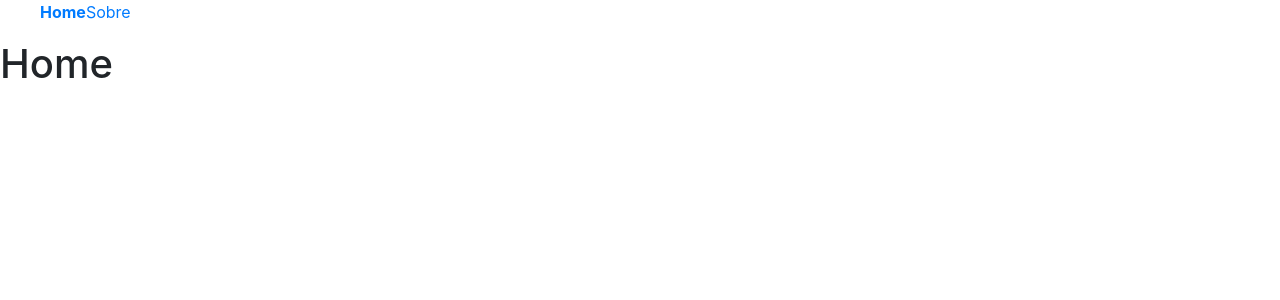
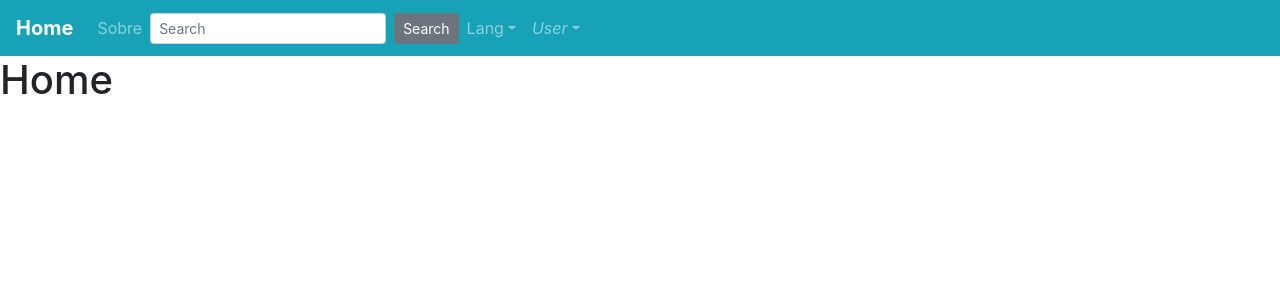
Before and after one commit to caro-marks/ibook, a Nuxt app: page / in a window 1280 px wide. Shown: the top 300 px of the page. Built offline with nearby package versions, Linux system fonts and the light colour scheme; no server answers.

Commit message:
first time on bootstrap

```diff
--- a/layouts/main.vue
+++ b/layouts/main.vue
@@ -1,9 +1,43 @@
 <template>
   <div class="default-main">
-    <ul>
-      <NuxtLink to="/">Home</NuxtLink>
-      <NuxtLink to="/sobre">Sobre</NuxtLink>
-    </ul>
+    <b-navbar toggleable="lg" type="dark" variant="info">
+      <b-navbar-brand to="/">Home</b-navbar-brand>
+      <b-navbar-toggle target="nav-collapse"></b-navbar-toggle>
+      <b-collapse id="nav-collapse" is-nav>
+        <b-navbar-nav>
+          <b-nav-item to="/sobre">Sobre</b-nav-item>
+          <!-- Right aligned nav items -->
+          <b-navbar-nav class="ml-auto">
+            <b-nav-form>
+              <b-form-input
+                size="sm"
+                class="mr-sm-2"
+                placeholder="Search"
+              ></b-form-input>
+              <b-button size="sm" class="my-2 my-sm-0" type="submit"
+                >Search</b-button
+              >
+            </b-nav-form>
+
+            <b-nav-item-dropdown text="Lang" right>
+              <b-dropdown-item href="#">EN</b-dropdown-item>
+              <b-dropdown-item href="#">ES</b-dropdown-item>
+              <b-dropdown-item href="#">RU</b-dropdown-item>
+              <b-dropdown-item href="#">FA</b-dropdown-item>
+            </b-nav-item-dropdown>
+
+            <b-nav-item-dropdown right>
+              <!-- Using 'button-content' slot -->
+              <template #button-content>
+                <em>User</em>
+              </template>
+              <b-dropdown-item href="#">Profile</b-dropdown-item>
+              <b-dropdown-item href="#">Sign Out</b-dropdown-item>
+            </b-nav-item-dropdown>
+          </b-navbar-nav>
+        </b-navbar-nav>
+      </b-collapse>
+    </b-navbar>
     <Nuxt />
   </div>
 </template>
```
